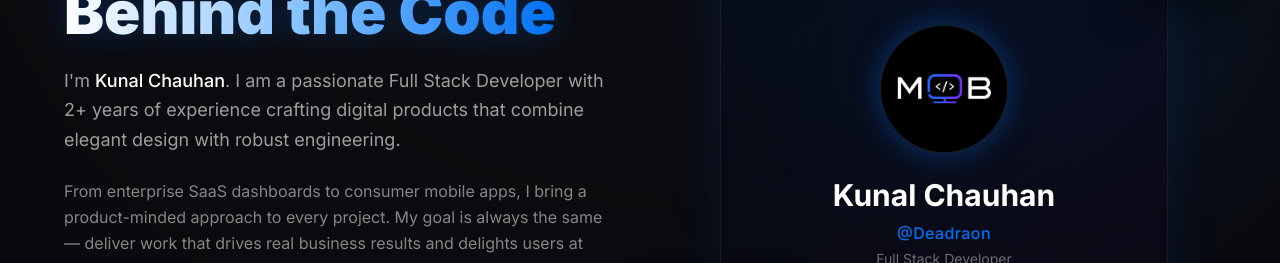
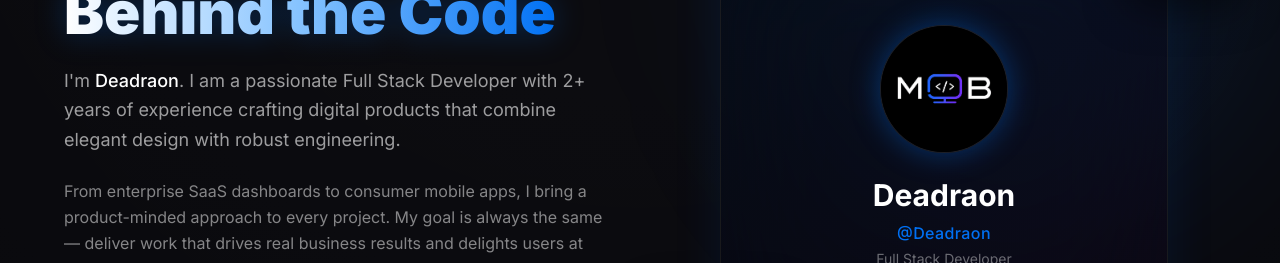
Before and after one commit to Deadraon/Deadraon.github.io, a Next.js app: page /about in a window 1280 px wide. Shown: the part 284-547 px from the top of the page. Built offline with nearby package versions, Linux system fonts and the light colour scheme; no server answers.

Commit message:
chore: replace real name with deadraon across site and social cards

```diff
--- a/src/app/(public)/about/page.tsx
+++ b/src/app/(public)/about/page.tsx
@@ -9,7 +9,7 @@ import { ResumeRequestModal } from "@/components/sections/resume-request-modal";
 
 export const metadata: Metadata = {
   title: "About",
-  description: "Learn more about Kunal Chauhan, a Full Stack Developer specializing in modern web and mobile apps.",
+  description: "Learn more about Deadraon, a Full Stack Developer specializing in modern web and mobile apps.",
 };
 
 const experience = [
@@ -46,7 +46,7 @@ export default function AboutPage() {
               The Developer <br /><span className="gradient-text">Behind the Code</span>
             </h1>
             <p className="text-white/60 text-lg leading-relaxed mb-6">
-              I&apos;m <strong className="text-white font-medium">Kunal Chauhan</strong>. I am a passionate Full Stack Developer with 2+ years of experience crafting digital products that combine elegant design with robust engineering.
+              I&apos;m <strong className="text-white font-medium">Deadraon</strong>. I am a passionate Full Stack Developer with 2+ years of experience crafting digital products that combine elegant design with robust engineering.
             </p>
             <p className="text-white/50 leading-relaxed mb-8">
               From enterprise SaaS dashboards to consumer mobile apps, I bring a product-minded approach to every project. My goal is always the same — deliver work that drives real business results and delights users at every interaction.
@@ -73,7 +73,7 @@ export default function AboutPage() {
                   <div className="w-32 h-32 rounded-full flex items-center justify-center mx-auto mb-6 shadow-[0_0_30px_rgba(0,112,243,0.4)] overflow-hidden bg-black/50 border border-white/10">
                     <Image src="/logo.png" alt="Profile Logo" width={128} height={128} className="object-cover" />
                   </div>
-                  <p className="text-3xl font-bold text-white mb-2">Kunal Chauhan</p>
+                  <p className="text-3xl font-bold text-white mb-2">Deadraon</p>
                   <p className="text-[#0070F3] font-medium tracking-wide mb-1">@Deadraon</p>
                   <p className="text-white/40 text-sm">Full Stack Developer</p>
                 </div>
--- a/src/app/(public)/contact/page.tsx
+++ b/src/app/(public)/contact/page.tsx
@@ -4,7 +4,7 @@ import { FaGithub, FaWhatsapp, FaEnvelope } from "react-icons/fa";
 
 export const metadata: Metadata = {
   title: "Contact",
-  description: "Get in touch with Kunal Chauhan for freelance opportunities, consulting, or project collaborations.",
+  description: "Get in touch with Deadraon for freelance opportunities, consulting, or project collaborations.",
 };
 
 const socials = [
--- a/src/app/(public)/portfolio/layout.tsx
+++ b/src/app/(public)/portfolio/layout.tsx
@@ -2,7 +2,7 @@ import { Metadata } from "next";
 
 export const metadata: Metadata = {
   title: "Portfolio",
-  description: "Explore the projects and work of Kunal Chauhan, a Full Stack Developer specializing in React, Next.js, and Flutter.",
+  description: "Explore the projects and work of Deadraon, a Full Stack Developer specializing in React, Next.js, and Flutter.",
 };
 
 export default function PortfolioLayout({
--- a/src/app/layout.tsx
+++ b/src/app/layout.tsx
@@ -53,7 +53,7 @@ export default function RootLayout({
               __html: JSON.stringify({
                 "@context": "https://schema.org",
                 "@type": "Person",
-                name: "Kunal Chauhan",
+                name: "Deadraon",
                 url: "https://deadraon.dev",
                 jobTitle: "Full Stack Developer",
                 sameAs: [
--- a/src/app/opengraph-image.tsx
+++ b/src/app/opengraph-image.tsx
@@ -2,7 +2,7 @@ import { ImageResponse } from "next/og";
 
 export const runtime = "edge";
 
-export const alt = "Kunal Chauhan | Premium Full Stack Developer";
+export const alt = "Deadraon | Premium Full Stack Developer";
 export const size = {
   width: 1200,
   height: 630,
@@ -80,7 +80,7 @@ export default async function Image() {
           >
             <h1
               style={{
-                fontSize: "110px",
+                fontSize: "120px",
                 fontWeight: "900",
                 color: "white",
                 lineHeight: 1,
@@ -88,19 +88,7 @@ export default async function Image() {
                 margin: 0,
               }}
             >
-              Kunal
-            </h1>
-            <h1
-              style={{
-                fontSize: "110px",
-                fontWeight: "900",
-                color: "white",
-                lineHeight: 1,
-                letterSpacing: "-0.05em",
-                margin: 0,
-              }}
-            >
-              Chauhan.
+              Deadraon.
             </h1>
           </div>
 
--- a/src/app/twitter-image.tsx
+++ b/src/app/twitter-image.tsx
@@ -2,7 +2,7 @@ import { ImageResponse } from "next/og";
 
 export const runtime = "edge";
 
-export const alt = "Kunal Chauhan | Premium Full Stack Developer";
+export const alt = "Deadraon | Premium Full Stack Developer";
 export const size = {
   width: 1200,
   height: 630,
@@ -80,7 +80,7 @@ export default async function Image() {
           >
             <h1
               style={{
-                fontSize: "110px",
+                fontSize: "120px",
                 fontWeight: "900",
                 color: "white",
                 lineHeight: 1,
@@ -88,19 +88,7 @@ export default async function Image() {
                 margin: 0,
               }}
             >
-              Kunal
-            </h1>
-            <h1
-              style={{
-                fontSize: "110px",
-                fontWeight: "900",
-                color: "white",
-                lineHeight: 1,
-                letterSpacing: "-0.05em",
-                margin: 0,
-              }}
-            >
-              Chauhan.
+              Deadraon.
             </h1>
           </div>
 
```
